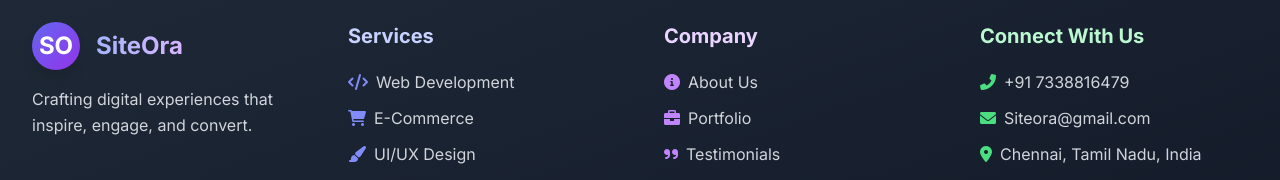
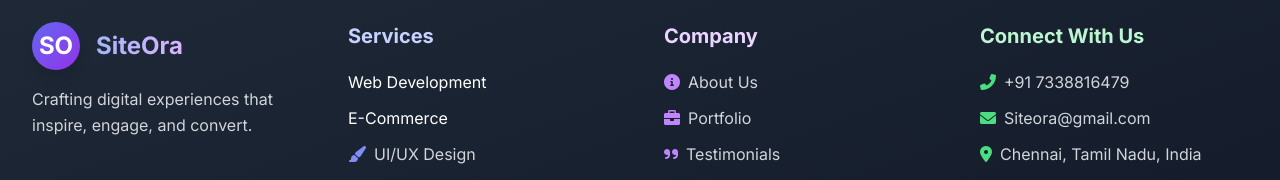
Before and after one commit to BuvaneshPandiyan/SiteOra-1, a React (Create React App) app: page / in a window 1280 px wide. Shown: the part 11312-11492 px from the top of the page. Built offline with nearby package versions, Linux system fonts and the light colour scheme.

Commit message:
Update Footer.js

```diff
--- a/src/components/Footer.js
+++ b/src/components/Footer.js
@@ -31,8 +31,8 @@ function Footer({ onNavigate }) { // Accept onNavigate prop
           <div className="text-center md:text-left animate__animated animate__fadeInUp animate__delay-0-4s"> {/* Added animation */}
             <h3 className="text-xl font-bold mb-5 text-indigo-200">Services</h3> {/* Stronger heading, lighter color */}
             <ul className="space-y-3"> {/* Increased space between list items */}
-              <li><button onClick={() => navigateAndScroll('services')} className="text-gray-300 hover:text-indigo-400 transition-colors duration-300 flex items-center justify-center md:justify-start transform hover:translate-x-1 hover:text-white focus:outline-none"><i className="fas fa-code mr-2 text-indigo-400"></i>Web Development</button></li> {/* Changed to button with onClick */}
-              <li><button onClick={() => navigateAndScroll('services')} className="text-gray-300 hover:text-indigo-400 transition-colors duration-300 flex items-center justify-center md:justify-start transform hover:translate-x-1 hover:text-white focus:outline-none"><i className="fas fa-shopping-cart mr-2 text-indigo-400"></i>E-Commerce</button></li> {/* Changed to button with onClick */}
+              <li>Web Development</li> {/* Changed to button with onClick */}
+              <li>E-Commerce</li> {/* Changed to button with onClick */}
               <li><button onClick={() => navigateAndScroll('services')} className="text-gray-300 hover:text-indigo-400 transition-colors duration-300 flex items-center justify-center md:justify-start transform hover:translate-x-1 hover:text-white focus:outline-none"><i className="fas fa-paint-brush mr-2 text-indigo-400"></i>UI/UX Design</button></li> {/* Changed to button with onClick */}
               <li><button onClick={() => navigateAndScroll('services')} className="text-gray-300 hover:text-indigo-400 transition-colors duration-300 flex items-center justify-center md:justify-start transform hover:translate-x-1 hover:text-white focus:outline-none"><i className="fas fa-chart-line mr-2 text-indigo-400"></i>SEO & Marketing</button></li> {/* Changed to button with onClick */}
               <li><button onClick={() => navigateAndScroll('services')} className="text-gray-300 hover:text-indigo-400 transition-colors duration-300 flex items-center justify-center md:justify-start transform hover:translate-x-1 hover:text-white focus:outline-none"><i className="fas fa-mobile-alt mr-2 text-indigo-400"></i>Mobile Apps</button></li> {/* Changed to button with onClick */}
```
